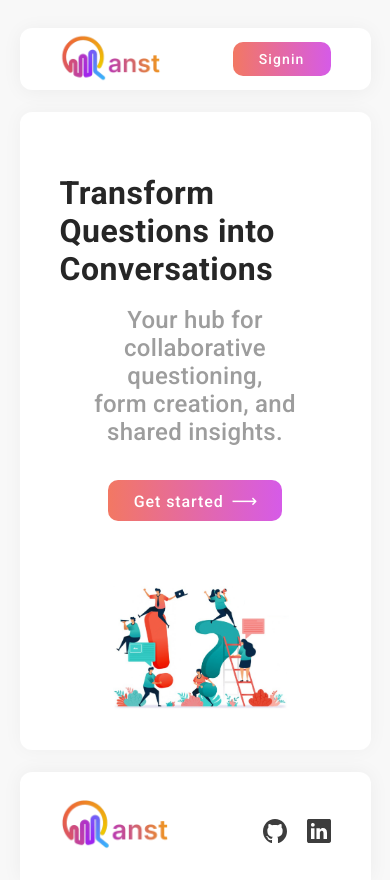
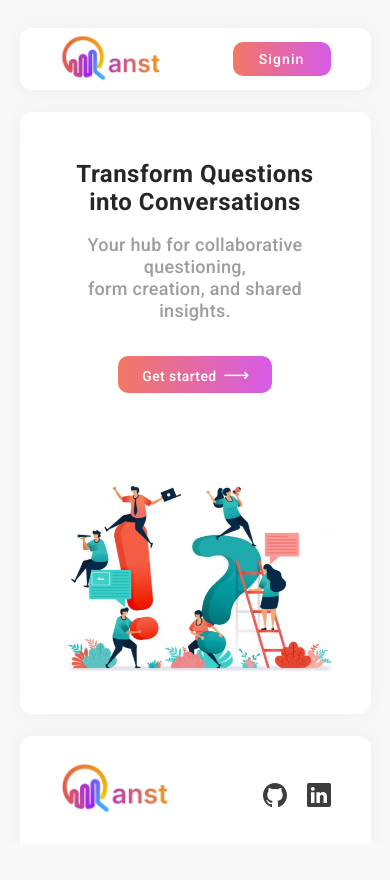
Before and after one commit to akash-singh8/qanst, a Next.js app: page / in a window 390 px wide. After the commit the page ends 844 px from the top, so only its background shows below. Built offline with nearby package versions, Linux system fonts and the light colour scheme; no server answers.

Commit message:
home page: improved responsiveness

```diff
--- a/src/styles/Home.module.css
+++ b/src/styles/Home.module.css
@@ -103,3 +103,119 @@
 .image {
   width: 60% !important;
 }
+
+@media only screen and (max-width: 880px) {
+  .detail {
+    margin-top: 18px;
+  }
+
+  .home img {
+    width: 70% !important;
+  }
+
+  .detail > h1 {
+    font-weight: 600;
+    font-size: 28px;
+  }
+
+  .detail > p {
+    font-size: 22px;
+  }
+}
+
+@media only screen and (max-width: 740px) {
+  .detail {
+    margin-top: 12px;
+  }
+
+  .detail > h1 {
+    font-size: 26px;
+  }
+
+  .detail > p {
+    font-size: 20px;
+  }
+}
+
+@media only screen and (max-width: 640px) {
+  .home img {
+    width: 80% !important;
+  }
+
+  .detail {
+    margin-top: 8px;
+  }
+
+  .detail > h1 {
+    font-size: 22px;
+  }
+
+  .button {
+    padding: 8px 22px 8px 24px;
+    font-size: 14px;
+    letter-spacing: 0.4px;
+  }
+
+  .auth p {
+    font-size: 12px;
+    letter-spacing: 1.2px;
+  }
+
+  .join {
+    padding: 9px 24px;
+  }
+
+  .join input,
+  .join button {
+    font-size: 14px;
+  }
+
+  .join input {
+    width: 200px;
+  }
+}
+
+@media only screen and (max-width: 560px) {
+  .home img {
+    width: 80% !important;
+  }
+
+  .detail {
+    margin-top: 8px;
+  }
+
+  .detail > h1 {
+    font-size: 24px;
+    text-align: center;
+    width: 250px;
+  }
+
+  .detail > p {
+    font-size: 18px;
+  }
+}
+
+@media only screen and (max-width: 460px) {
+  .home img {
+    width: 90% !important;
+  }
+
+  .detail > p {
+    line-height: 22px;
+    width: 228px;
+  }
+
+  .join {
+    padding: 9px 20px;
+  }
+
+  .join input {
+    width: 82%;
+  }
+}
+
+@media only screen and (max-width: 400px) {
+  .home img {
+    width: 100% !important;
+  }
+}
```
